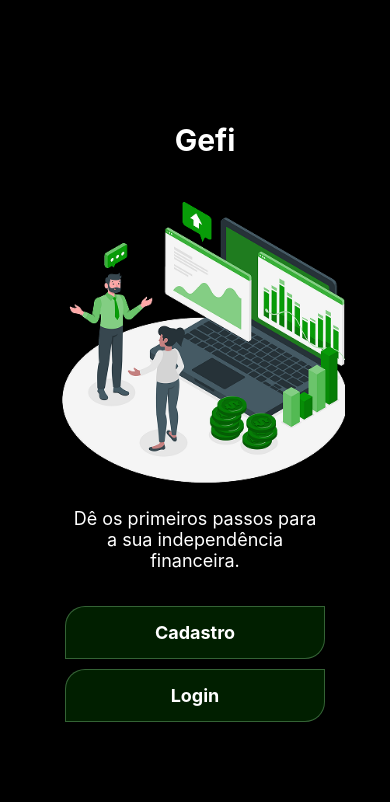
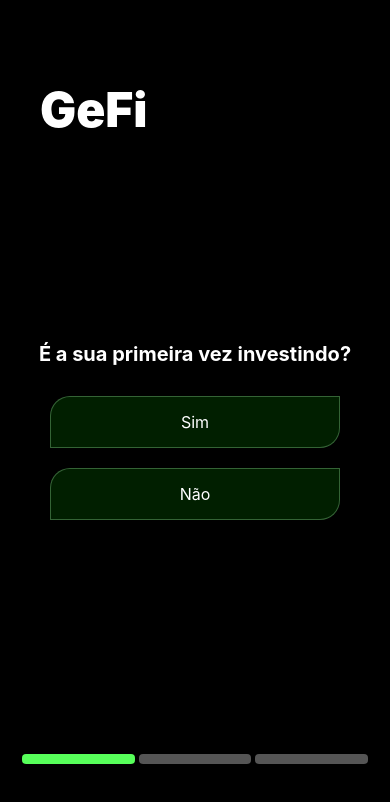
Before and after one commit to Josec690/Frontend-Gefi_5DSM, a React Native app: screen /TelaPerguntas in a window 390 px wide. Shown: the top 802 px of the page. Built offline with nearby package versions, Linux system fonts and the light colour scheme.

Commit message:
Terceira Atualização

```diff
--- a/App.js
+++ b/App.js
@@ -7,6 +7,7 @@ import Grafico from './assets/Grafico1.png';
 import TelaCadastro from './TelaCadastro';
 import TelaLogin from './TelaLogin';
 import Usuario from './TelaUsuario';
+import TelaPerguntas from './TelaPerguntas';
 import styles from './Estilos/EstiloApp';
 
 const Stack = createNativeStackNavigator();
@@ -17,13 +18,21 @@ function TelaIntro({ navigation }) {
       <StatusBar barStyle="light-content" backgroundColor="#000" />
       <Text style={styles.title}>Gefi</Text>
       <Image source={Grafico} style={styles.image} />
-      <Text style={styles.text}>Dê os primeiros passos para a sua independência financeira.</Text>
+      <Text style={styles.text}>
+        Dê os primeiros passos para a sua independência financeira.
+      </Text>
 
-      <TouchableOpacity style={styles.button} onPress={() => navigation.navigate('Cadastro')}>
+      <TouchableOpacity
+        style={styles.button}
+        onPress={() => navigation.navigate('Cadastro')}
+      >
         <Text style={styles.buttonText}>Cadastro</Text>
       </TouchableOpacity>
 
-      <TouchableOpacity style={styles.button} onPress={() => navigation.navigate('Login')}>
+      <TouchableOpacity
+        style={styles.button}
+        onPress={() => navigation.navigate('Login')}
+      >
         <Text style={styles.buttonText}>Login</Text>
       </TouchableOpacity>
     </View>
@@ -36,6 +45,7 @@ export default function App() {
       <Stack.Navigator screenOptions={{ headerShown: false }}>
         <Stack.Screen name="Intro" component={TelaIntro} />
         <Stack.Screen name="Cadastro" component={TelaCadastro} />
+        <Stack.Screen name="TelaPerguntas" component={TelaPerguntas} />
         <Stack.Screen name="Login" component={TelaLogin} />
         <Stack.Screen name="Usuario" component={Usuario} />
       </Stack.Navigator>
--- a/Estilos/EstiloCadastro.js
+++ b/Estilos/EstiloCadastro.js
@@ -1,8 +1,10 @@
 import { StyleSheet } from 'react-native';
 
 const styles = StyleSheet.create({
+
   container: {
-    flexGrow: 1,
+    flex: 1,               // ocupar toda altura da tela
+    width: '100%',
     backgroundColor: '#000',
     padding: 20,
     justifyContent: 'center',
@@ -36,7 +38,7 @@ const styles = StyleSheet.create({
   },
   button: {
     width: 260,
-    backgroundColor: '#rgba(8, 156, 1, 0.2)',
+    backgroundColor: 'rgba(8, 156, 1, 0.2)',
     padding: 15,
     borderRadius: 12,
     alignItems: 'center',
@@ -46,14 +48,14 @@ const styles = StyleSheet.create({
     borderBottomLeftRadius: 0,
     borderTopRightRadius: 0,
     borderTopLeftRadius: 20,
-    borderColor: '#rgba(128, 199, 132, 0.4)',
+    borderColor: 'rgba(128, 199, 132, 0.4)',
     borderWidth: 1,
   },
   buttonText: {
     color: '#fff',
     fontSize: 18,
     fontWeight: 'bold',
-    marginTop: 0
+    marginTop: 0,
   },
   image: {
     width: 300,
@@ -63,7 +65,8 @@ const styles = StyleSheet.create({
   },
   header: {
     flexDirection: 'row',
-  alignItems: 'right',
+    justifyContent: 'flex-start',
+    alignItems: 'center',        // centraliza verticalmente
     marginBottom: 25,
     gap: 10,
   },
--- a/Estilos/EstiloFinancas.js
+++ b/Estilos/EstiloFinancas.js
@@ -31,7 +31,7 @@ export default StyleSheet.create({
   },
   button: {
     width: 260,
-    backgroundColor: 'rgba(8, 156, 1, 0.22)', // Seu background customizado
+    backgroundColor: 'rgba(8, 156, 1, 0.22)',
     padding: 15,
     borderRadius: 12,
     alignItems: 'center',
--- /dev/null
+++ b/Estilos/EstiloPerguntas.js
@@ -0,0 +1,81 @@
+import { StyleSheet, Dimensions } from 'react-native';
+
+const { width } = Dimensions.get('window');
+
+export default StyleSheet.create({
+  title: {
+  fontSize: 48,
+  fontWeight: '900',
+  color: '#fff',
+  textAlign: 'left',
+  marginTop: 80,
+  marginLeft: 40,
+  fontFamily: 'System',
+},
+  questionContainer: {
+    width: '80%',
+    padding: 20,
+    justifyContent: 'center',
+    alignItems: 'center',
+    backgroundColor: '#000',
+  },
+  questionText: {
+    fontSize: 20,
+    fontWeight: 'bold',
+    marginBottom: 20,
+    marginTop: -100,
+    textAlign: 'center',
+    color: '#fff',
+  },
+  optionsContainer: {
+    width: '100%',
+  },
+  optionButton: {
+    width: 290,
+    backgroundColor: 'rgba(8, 156, 1, 0.2)',
+    padding: 15,
+    borderRadius: 12,
+    alignItems: 'center',
+    alignSelf: 'center',
+    marginTop: 10,
+    marginBottom: 10,
+    borderBottomRightRadius: 20,
+    borderBottomLeftRadius: 0,
+    borderTopRightRadius: 0,
+    borderTopLeftRadius: 20,
+    borderColor: 'rgba(128, 199, 132, 0.4)',
+    borderWidth: 1,
+  },
+  optionButtonSelected: {
+    backgroundColor: 'rgba(8, 156, 1, 0.5)',
+  },
+  optionText: {
+    color: '#fff',
+    textAlign: 'center',
+    fontSize: 16,
+  },
+  optionTextSelected: {
+    fontWeight: 'bold',
+    color: '#fff',
+  },
+  progressBarContainer: {
+    flexDirection: 'row',
+    height: 10,
+    width: 350,
+    alignSelf: 'center',
+    marginVertical: 20,
+    borderRadius: 4,
+    marginBottom: 80,
+    overflow: 'hidden',
+    backgroundColor: '#rgba(0, 0, 0, 0)',
+  },
+  progressSegment: {
+    flex: 1,
+    backgroundColor: '#555',
+    marginHorizontal: 2,
+    borderRadius: 4,
+  },
+  progressSegmentActive: {
+    backgroundColor: '#57FF5A',
+  },
+});
--- a/TelaPerguntas.js
+++ b/TelaPerguntas.js
@@ -1,7 +1,7 @@
 import React, { useRef, useState } from 'react';
-import { View, Text, TouchableOpacity, FlatList, StyleSheet, Dimensions } from 'react-native';
-
-const { width } = Dimensions.get('window');
+import { View, Text, TouchableOpacity, FlatList, useWindowDimensions, StyleSheet } from 'react-native';
+import * as Animatable from 'react-native-animatable';
+import styles from './Estilos/EstiloPerguntas';
 
 const questions = [
   {
@@ -21,80 +21,113 @@ const questions = [
   },
 ];
 
-export default function App() {
+export default function TelaPerguntas({ navigation }) {
   const [answers, setAnswers] = useState({});
   const [currentIndex, setCurrentIndex] = useState(0);
-  const flatListRef = useRef();
+  const [showWelcome, setShowWelcome] = useState(false);
+  const flatListRef = useRef(null);
+  const { width, height } = useWindowDimensions();
 
   const handleAnswer = (questionId, answer) => {
-    setAnswers((prev) => ({ ...prev, [questionId]: answer }));
+    const updatedAnswers = { ...answers, [questionId]: answer };
+    setAnswers(updatedAnswers);
 
     const nextIndex = currentIndex + 1;
     if (nextIndex < questions.length) {
-      flatListRef.current.scrollToIndex({ index: nextIndex });
       setCurrentIndex(nextIndex);
-    } else {
-      console.log('Respostas completas:', { ...answers, [questionId]: answer });
+      flatListRef.current?.scrollToIndex({ index: nextIndex, animated: true });
+    }
+
+    if (Object.keys(updatedAnswers).length === questions.length) {
+      setShowWelcome(true);
+      setTimeout(() => {
+        navigation.navigate('Usuario');
+      }, 2000);
     }
   };
 
-  const renderItem = ({ item }) => (
-    <View style={styles.questionContainer}>
+  const onMomentumScrollEnd = (event) => {
+    const offsetX = event.nativeEvent.contentOffset.x;
+    const newIndex = Math.round(offsetX / width);
+    setCurrentIndex(newIndex);
+  };
+
+  const renderItem = ({ item }) => {
+    const selectedAnswer = answers[item.id];
+
+    return (
+      <View style={[styles.questionContainer, { width, height: height - 150 }]}>
         <Text style={styles.questionText}>{item.text}</Text>
         <View style={styles.optionsContainer}>
-        {item.options.map((option) => (
+          {item.options.map((option) => {
+            const isSelected = selectedAnswer === option;
+            return (
               <TouchableOpacity
                 key={option}
-            style={styles.optionButton}
+                style={[styles.optionButton, isSelected && styles.optionButtonSelected]}
                 onPress={() => handleAnswer(item.id, option)}
               >
-            <Text style={styles.optionText}>{option}</Text>
+                <Text style={[styles.optionText, isSelected && styles.optionTextSelected]}>
+                  {option}
+                </Text>
               </TouchableOpacity>
-        ))}
+            );
+          })}
         </View>
       </View>
     );
+  };
+
+  const getItemLayout = (_, index) => ({
+    length: width,
+    offset: width * index,
+    index,
+  });
 
   return (
+    <View style={{ flex: 1, backgroundColor: '#000' }}>
+      <Text style={styles.title}>GeFi</Text>
+
       <FlatList
         ref={flatListRef}
         data={questions}
         renderItem={renderItem}
+        keyExtractor={(item) => item.id}
         horizontal
         pagingEnabled
-      scrollEnabled={false}
-      keyExtractor={(item) => item.id}
         showsHorizontalScrollIndicator={false}
+        onMomentumScrollEnd={onMomentumScrollEnd}
+        extraData={answers}
+        getItemLayout={getItemLayout}
+        initialScrollIndex={currentIndex}
+        scrollEnabled={true}
       />
+
+      <View style={styles.progressBarContainer}>
+        {questions.map((_, index) => (
+          <View
+            key={index}
+            style={[
+              styles.progressSegment,
+              currentIndex === index && styles.progressSegmentActive,
+            ]}
+          />
+        ))}
+      </View>
+
+      {showWelcome && (
+        <View style={StyleSheet.absoluteFill}>
+          <View style={[StyleSheet.absoluteFill, { backgroundColor: '#000', justifyContent: 'center', alignItems: 'center' }]}>
+            <Animatable.Text
+              animation="fadeInDown"
+              duration={1000}
+              style={{ fontSize: 32, fontWeight: 'bold', color: '#fff' }}
+            >
+              Bem-vindo!
+            </Animatable.Text>
+          </View>
+        </View>
+      )}
+    </View>
   );
 }
-
-const styles = StyleSheet.create({
-  questionContainer: {
-    width,
-    padding: 20,
-    justifyContent: 'center',
-    alignItems: 'center',
-  },
-  questionText: {
-    fontSize: 24,
-    fontWeight: 'bold',
-    marginBottom: 30,
-    textAlign: 'center',
-  },
-  optionsContainer: {
-    width: '100%',
-    alignItems: 'center',
-  },
-  optionButton: {
-    backgroundColor: '#2e86de',
-    paddingVertical: 12,
-    paddingHorizontal: 30,
-    borderRadius: 10,
-    marginVertical: 10,
-  },
-  optionText: {
-    color: '#fff',
-    fontSize: 18,
-  },
-});
--- a/TelaUsuario.js
+++ b/TelaUsuario.js
@@ -3,7 +3,7 @@ import { createBottomTabNavigator } from '@react-navigation/bottom-tabs';
 import Ionicons from 'react-native-vector-icons/Ionicons';
 import FontAwesome from 'react-native-vector-icons/FontAwesome';
 
-import PerfilScreen from './PerfilScreen';
+import PerfilScreen from './TelaPerfil';
 import InvestScreen from './TelaInvestimento';
 import FinancasScreen from './TelaFinancas';
 import styles from './Estilos/EstiloPerfil';
--- a/app.json
+++ b/app.json
@@ -1,7 +1,7 @@
 {
   "expo": {
     "name": "Pi5Dsm",
-    "slug": "Pi5Dsm",
+    "slug": "snack-fce75937-5955-427b-8556-032ab74bd40d",
     "version": "1.0.0",
     "orientation": "portrait",
     "icon": "./assets/icon.png",
@@ -21,8 +21,7 @@
         "backgroundColor": "#ffffff"
       },
       "edgeToEdgeEnabled": true,
-      "predictiveBackGestureEnabled": false
-    },
+      },
     "web": {
       "favicon": "./assets/favicon.png"
     }
--- a/package.json
+++ b/package.json
@@ -10,6 +10,7 @@
   },
   "dependencies": {
     "@expo/vector-icons": "^15.0.2",
+    "@react-native-community/hooks": "*",
     "@react-navigation/bottom-tabs": "*",
     "@react-navigation/native": "*",
     "@react-navigation/native-stack": "*",
@@ -22,7 +23,8 @@
     "react-native-reanimated": "~4.1.1",
     "react-native-safe-area-context": "~5.6.0",
     "react-native-screens": "~4.16.0",
-    "react-native-vector-icons": "*"
+    "react-native-vector-icons": "*",
+    "react-native-animatable": "*"
   },
   "devDependencies": {
     "@types/react": "~19.1.0",
```
Also changed, not shown: TelaCadastro.js (+26 -21 lines), TelaPerfil.js (renamed from PerfilScreen.js). Lines whose indentation alone changed are shown as unchanged.
